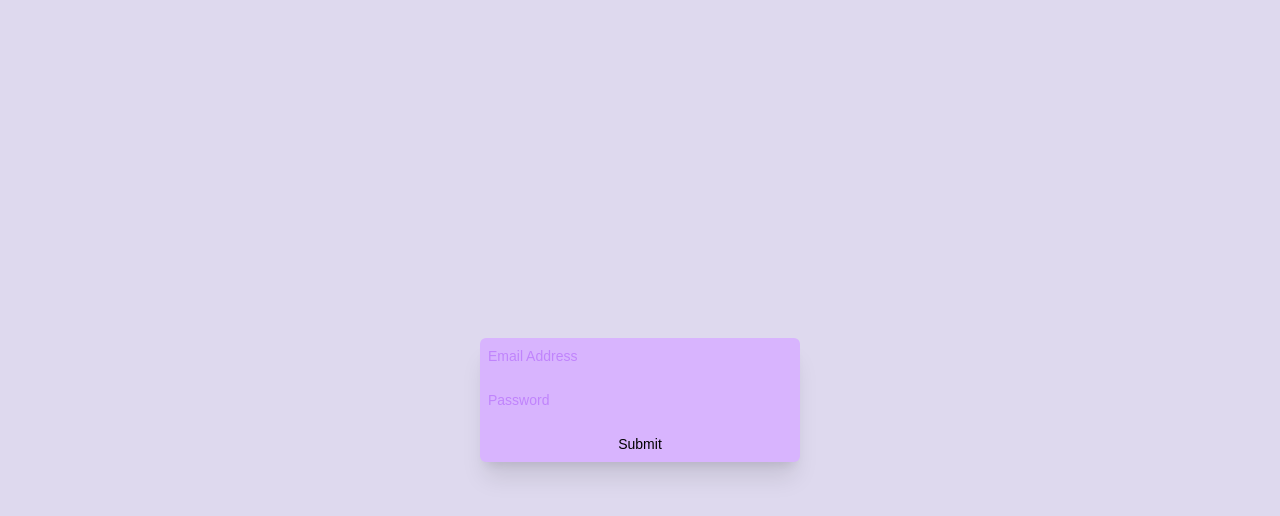
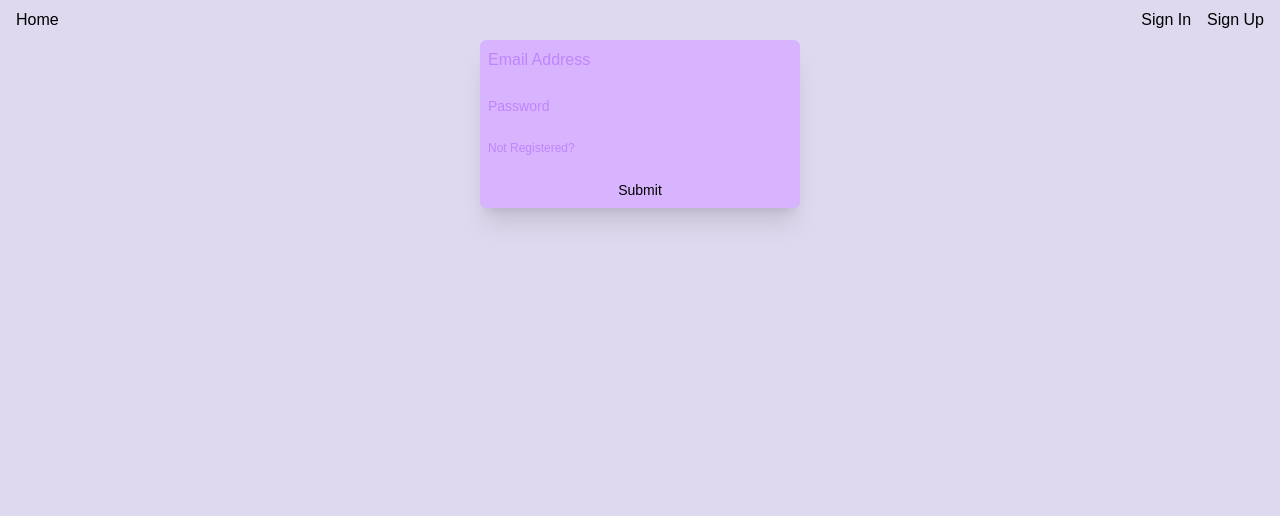
Before and after one commit to TaherJalal/Twitter-Clone, a Next.js app: page /auth/signin in a window 1280 px wide. Shown: the top 516 px of the page. Built offline with nearby package versions, Linux system fonts and the light colour scheme.

Commit message:
added some

```diff
--- a/components/Navbar.tsx
+++ b/components/Navbar.tsx
@@ -3,10 +3,20 @@ import React from 'react'
 
 function Navbar() {
   return (
-    <div className='flex gap-4 mx-4 my-2 justify-end'>
+    <>
+    <div className='flex justify-between px-4 py-2 gap-4'>
+
+      <div className='flex gap-4'>
+      <Link href='/'>Home</Link>
+    </div>
+
+    <div className='flex gap-4 justify-end'>
     <Link href="/auth/signin">Sign In</Link>
     <Link href="/auth/signup">Sign Up</Link>
   </div>
+
+    </div>
+  </>
   )
 }
 
--- a/pages/_app.tsx
+++ b/pages/_app.tsx
@@ -3,5 +3,5 @@ import type { AppProps } from 'next/app'
 import { QueryClientProvider } from 'react-query'
 
 export default function App({ Component, pageProps }: AppProps) {
-  return <Component {...pageProps} />
+  return <Component {...pageProps}  />
 }
--- a/pages/auth/signin.tsx
+++ b/pages/auth/signin.tsx
@@ -8,7 +8,7 @@ function signup() {
     let [password,setPassword] = useState("")
 
     const post = () => {
-        axios.post("http://localhost:3000/api/auth/signup" , {
+        axios.post("http://localhost:3000/api/auth/signin" , {
             email,
             password
         })
@@ -17,16 +17,20 @@ function signup() {
 
   return (
     <>
-<div className='capitalize h-screen w-screen flex justify-center items-center font-montserrat'>
+    <Navbar />
+<div className='capitalize 90-h 90-w flex justify-center items-center font-montserrat'>
 
     <form onSubmit={post} className='flex flex-col gap-6 w-80 bg-purple-300 rounded-md shadow-xl p-2 transition hover:-translate-y-2 hover:ease-in-out duration-500'>
 
-        <input type="email" className='bg-purple-300 text-white placeholder-purple-400 text-sm' required={true} placeholder='Email Address' onChange={(e) => setEmail(e.target.value)}/>
+        <input type="email" className='bg-purple-300 text-white placeholder-purple-400 text-smS border-transparent ' required={true} placeholder='Email Address' onChange={(e) => setEmail(e.target.value)}/>
 
-        <input type="password" className='bg-purple-300 text-white placeholder-purple-400 text-sm' required={true} placeholder='Password' onChange={(e) => setPassword(e.target.value)}/>
+        <input type="password" className='bg-purple-300 text-white placeholder-purple-400 text-sm border-transparent' required={true} placeholder='Password' onChange={(e) => setPassword(e.target.value)}/>
+
+        <Link href='/auth/signup' className='text-purple-400 text-xs'>Not Registered?</Link>
+
 
       <div className='flex justify-center'>
-    <button type="submit" className='hover:bg-purple-400 w-20 rounded-md text-sm transition ease-in-out duration-500 '>Submit</button>
+<button type="submit" className='hover:bg-purple-400 w-16 rounded-md text-sm transition ease-in-out duration-500 '>Submit</button>
       </div>
     </form>
 </div>
--- a/pages/auth/signup.tsx
+++ b/pages/auth/signup.tsx
@@ -24,7 +24,9 @@ function signup() {
 
   return (
     <>
-<div className='capitalize h-screen w-screen flex justify-center items-center font-montserrat'>
+    <Navbar />
+
+<div className='capitalize 90-h 90-w flex justify-center items-center font-montserrat'>
 
     <form onSubmit={post} className='flex flex-col gap-6 w-80 bg-purple-300 rounded-md shadow-xl p-2 transition hover:-translate-y-2 hover:ease-in-out duration-500'>
 
@@ -37,10 +39,10 @@ function signup() {
 
         <input type="email" className='bg-purple-300 text-white placeholder-purple-400 text-sm' required={true} placeholder='Email Address' onChange={(e) => setEmail(e.target.value)}/>
 
-        <input type="password" className='bg-purple-300 text-white placeholder-purple-400 text-sm' required={true} placeholder='Password' onChange={(e) => setPassword(e.target.value)}/>
+        <input type="password" className='bg-purple-300 text-white placeholder-purple-400 text-sm placeholder:focus { outline: none;} ' required={true} placeholder='Password' onChange={(e) => setPassword(e.target.value)}/>
       <Link href='/auth/signin' className='text-purple-400 text-xs'>Already Registered?</Link>
       <div className='flex justify-center'>
-    <button type="submit" className='hover:bg-purple-400 w-20 rounded-md text-sm transition ease-in-out duration-500 '>Submit</button>
+    <button type="submit" className='hover:bg-purple-400 w-16 rounded-md text-sm transition ease-in-out duration-500'>Submit</button>
       </div>
     </form>
 </div>
--- a/pages/index.tsx
+++ b/pages/index.tsx
@@ -4,7 +4,7 @@ import Navbar from '@/components/Navbar'
 
 function index() {
   return (
-    <div>
+    <div className='font-montserrat'>
       <Navbar />
     </div>
   )
--- a/tailwind.config.js
+++ b/tailwind.config.js
@@ -11,7 +11,11 @@ module.exports = {
   theme: {
     extend: {
       fontFamily: {
-        'montserrat': ['Montserrat' , 'sans-serif']
+        'montserrat': ["Montserrat" , "sans-serif"]
+    },
+    spacing:{
+      '90-h': "90vh",
+      '90-w': '90vw'
     }
     },
   },
```
